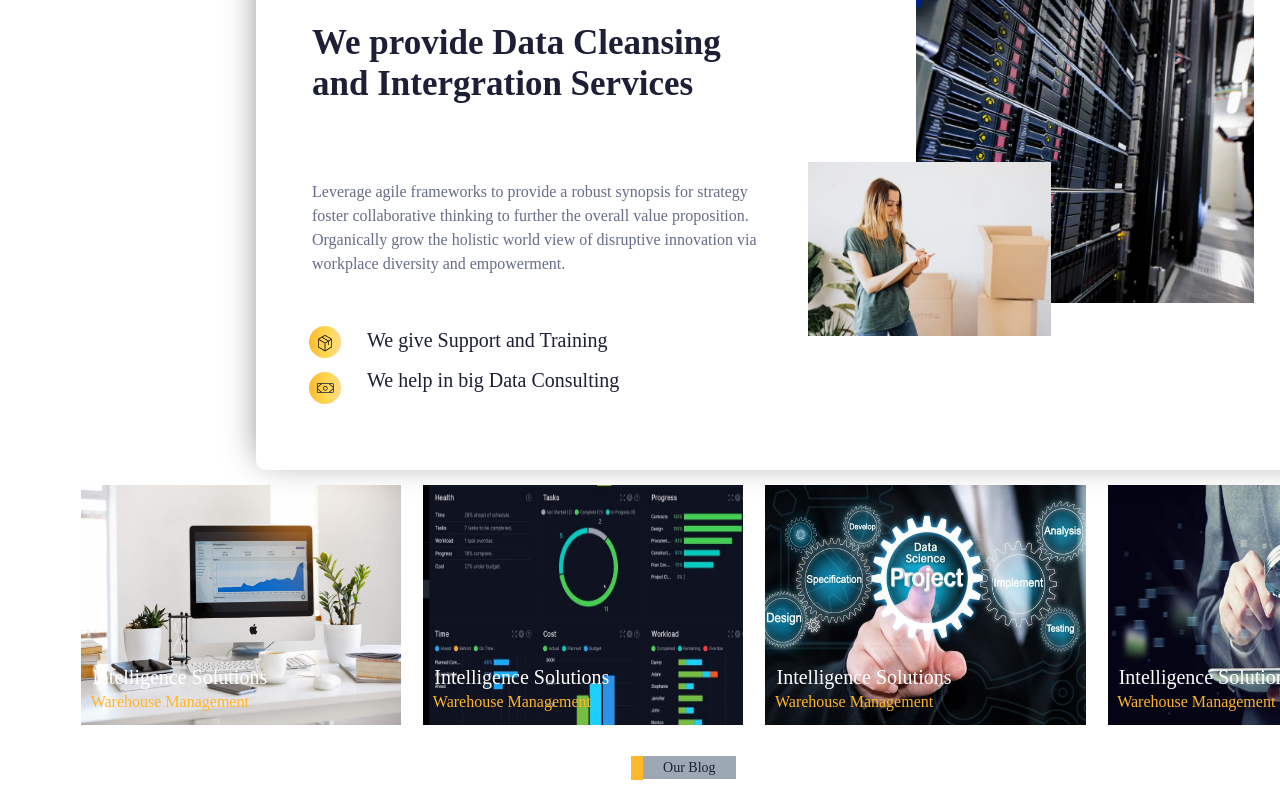
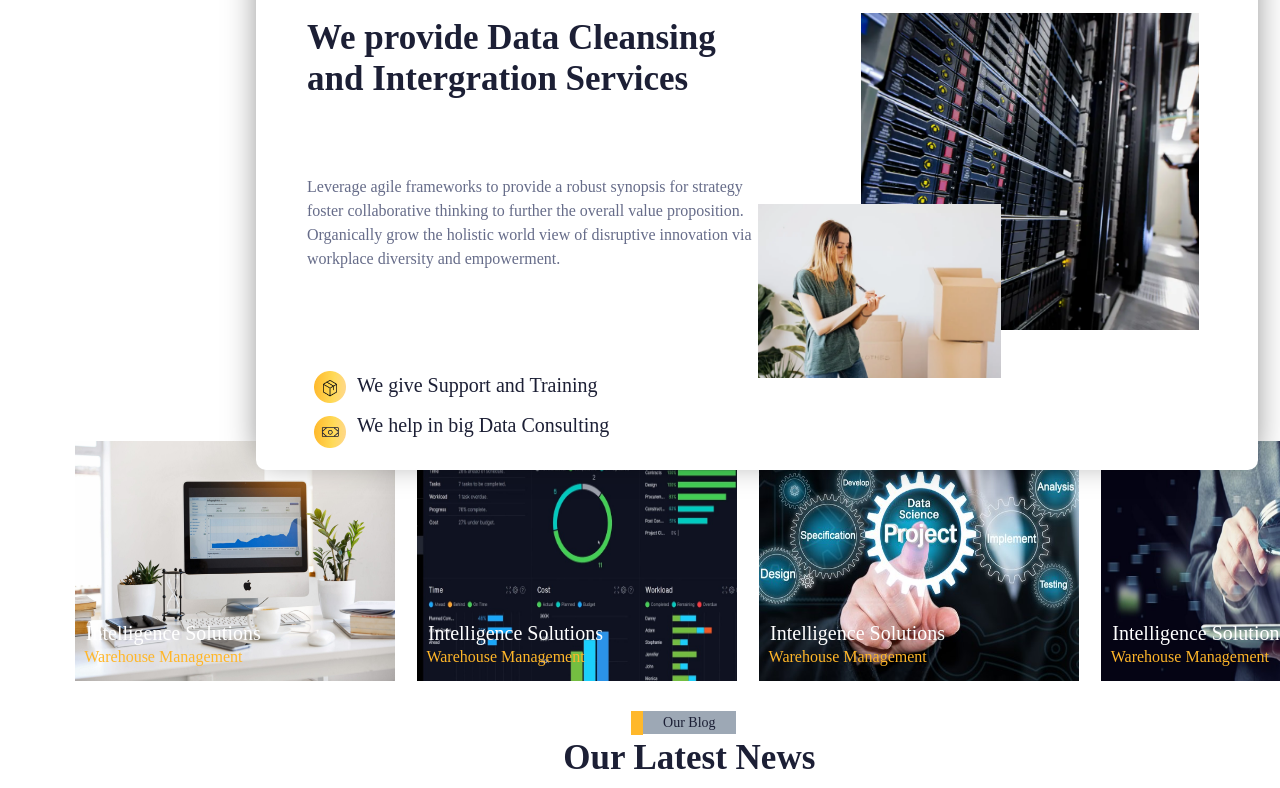
Before and after one commit to musi922/Visit-Rwanda-Project, a React (Create React App) app: page / in a window 1280 px wide. Shown: the part 1460-2248 px from the top of the page. Built offline with nearby package versions, Linux system fonts and the light colour scheme.

Commit message:
first commit

```diff
--- a/src/Components/Footer.css
+++ b/src/Components/Footer.css
@@ -1,3 +1,6 @@
+body{
+    overflow-x: hidden;
+}
 .white{
     width: 100%;
     height: 8vh;
--- a/src/Components/Homepage.css
+++ b/src/Components/Homepage.css
@@ -1,3 +1,7 @@
+
+body{
+  overflow-x: hidden;
+}
 @media only screen and (max-width: 1108px) {
   .nav {
     display: none;
@@ -5,6 +9,8 @@
 
 
 }
+
+
 .nav-btn{
   cursor: pointer;
   color: #FFB629;
@@ -22,6 +28,9 @@
 }
 
 @media only screen and (max-width: 1024px){
+  body{
+    overflow-x: hidden;
+  }
   .nav-btn{
     visibility: visible;
     opacity: 1;
@@ -417,7 +426,7 @@
     gap: 33px;
 
     position: absolute;
-    width: 1200px;
+    width: 80%;
     height: 311px;
     margin-left: 13%;
     top: 875px;
@@ -770,7 +779,7 @@
     height: 70vh;
     border: 1px solid transparent;
     border-radius: 10px;
-    width: 1100px;
+    width: 1000px;
     margin-left: 20%;
     margin-top: -5%;
     position: absolute;
@@ -945,6 +954,10 @@
     order: 1;
     flex-grow: 0;
   }
+  .proje{
+    width: 90%;
+
+  }
   .proje h1{
 
     width: 674px;
@@ -968,6 +981,7 @@
     margin-left: 5%;
     flex-direction: row;
     gap: 20px;
+
   }
 
 
--- a/src/Components/Homepage.js
+++ b/src/Components/Homepage.js
@@ -169,7 +169,7 @@
       </div>
       <div className='proje' style={{marginTop: isSmallScreen ?  '130%':'',}}>
         <h1 style={{fontSize: isSmallScreen ? '18px':"",marginLeft: isSmallScreen ? "-40%":""}}>IA Rwanda Projects Across the World</h1>
-        <div className='pro' style={{display: isSmallScreen ?  'flex':'', flexDirection: isSmallScreen ? "column":"", gap: isSmallScreen? "5px" :""}}>
+        <div className='pro' style={{display: isSmallScreen ?  'flex':'', flexDirection: isSmallScreen ? "column":"", gap: isSmallScreen? "5px" :"", with: isLargeScreen? "100%":""}}>
         <Projectcard img={proj} head="Intelligence Solutions" desc="Warehouse Management"/>
         <Projectcard img={dash} head="Intelligence Solutions" desc="Warehouse Management"/>
          <Projectcard img={science} head="Intelligence Solutions" desc="Warehouse Management"/>
--- a/src/Components/Newscard.css
+++ b/src/Components/Newscard.css
@@ -1,3 +1,6 @@
+body{
+    overflow-x: hidden;
+}
 .piic{
     height: 40vh;
     width: 60%;
--- a/src/Components/Projectcard.css
+++ b/src/Components/Projectcard.css
@@ -1,3 +1,6 @@
+body{
+  overflow-x: hidden;
+}
 .pic{
     margin-left: 5%;
     width: 320.17px;
--- a/src/Components/nav.css
+++ b/src/Components/nav.css
@@ -1,3 +1,6 @@
+body{
+    overflow-x: hidden;
+}
 .top-nav{
     background-color: #091242;
     height: 8vh;
```
